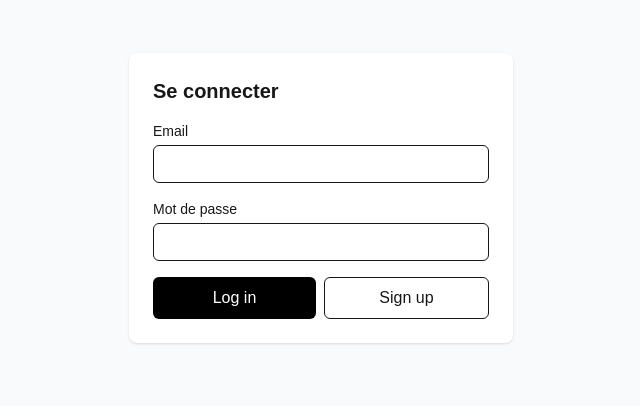
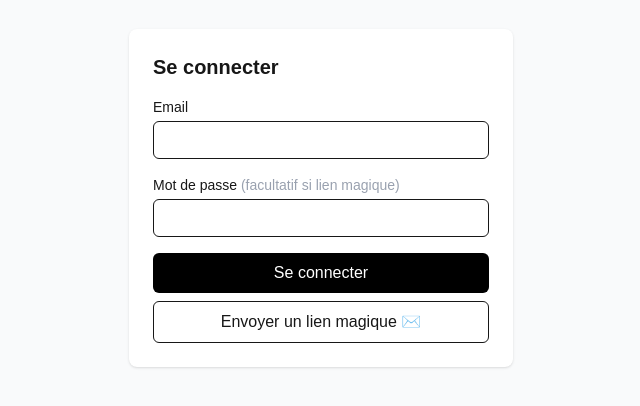
Before and after one commit to loona-riviere/mycellar, a Next.js app: page /login in a window 1280 px wide. Shown: the part 202-608 px from the top of the page, without its empty margins (319-959 px from the left). Built offline with nearby package versions, Linux system fonts and the light colour scheme; no server answers.

Commit message:
feat: update login and logout behavior

```diff
--- /dev/null
+++ b/src/app/auth/callback/route.ts
@@ -0,0 +1,15 @@
+// src/app/auth/callback/route.ts
+import { NextResponse } from 'next/server'
+import { createClient } from '@/utils/supabase/server'
+
+export async function GET(request: Request) {
+    const requestUrl = new URL(request.url)
+    const code = requestUrl.searchParams.get('code')
+
+    if (code) {
+        const supabase = await createClient()
+        await supabase.auth.exchangeCodeForSession(code)
+    }
+
+    return NextResponse.redirect(new URL('/bottles', request.url))
+}
--- /dev/null
+++ b/src/app/check-email/page.tsx
@@ -0,0 +1,7 @@
+export default function CheckEmailPage() {
+    return (
+        <main className="flex min-h-screen items-center justify-center">
+            <p className="text-lg">📩 Un lien de connexion t’a été envoyé. Ouvre ton email pour continuer.</p>
+        </main>
+    )
+}
--- a/src/app/layout.tsx
+++ b/src/app/layout.tsx
@@ -1,6 +1,10 @@
+// app/layout.tsx
 import type { Metadata } from "next";
 import { Geist, Geist_Mono } from "next/font/google";
 import "./globals.css";
+import { logout } from "@/app/logout/actions";
+import { LogOut } from "lucide-react";
+import { createClient } from "@/utils/supabase/server";
 
 const geistSans = Geist({
     variable: "--font-geist-sans",
@@ -17,17 +21,37 @@ export const metadata: Metadata = {
     description: "By Loona & Julien",
 };
 
-export default function RootLayout({
+export default async function RootLayout({
                                              children,
                                          }: Readonly<{
     children: React.ReactNode;
 }>) {
+    const supabase = await createClient();
+    const {
+        data: { session },
+    } = await supabase.auth.getSession();
+
     return (
         <html lang="fr">
         <body
             className={`${geistSans.variable} ${geistMono.variable} antialiased`}
         >
-        {children}
+        {session && (
+            <header className="flex items-center justify-between border-b px-6 py-3 bg-white shadow-sm">
+                <h1 className="text-lg font-semibold">🍷 My Wine Cellar</h1>
+                <form action={logout}>
+                    <button
+                        type="submit"
+                        className="flex items-center gap-1 text-sm text-gray-600 hover:text-black"
+                        title="Se déconnecter"
+                    >
+                        <LogOut className="h-4 w-4" />
+                        <span>Logout</span>
+                    </button>
+                </form>
+            </header>
+        )}
+        <main>{children}</main>
         </body>
         </html>
     );
--- a/src/app/login/actions.ts
+++ b/src/app/login/actions.ts
@@ -1,22 +1,18 @@
 'use server'
 
+import { redirect } from 'next/navigation'
 import { revalidatePath } from 'next/cache'
-import { redirect } from 'next/navigation'
-
 import { createClient } from '@/utils/supabase/server'
 
 export async function login(formData: FormData) {
     const supabase = await createClient()
 
-    // type-casting here for convenience
-    // in practice, you should validate your inputs
     const data = {
         email: formData.get('email') as string,
         password: formData.get('password') as string,
     }
 
     const { error } = await supabase.auth.signInWithPassword(data)
-
     if (error) {
         redirect('/error')
     }
@@ -25,22 +21,21 @@ export async function login(formData: FormData) {
     redirect('/bottles')
 }
 
-export async function signup(formData: FormData) {
+export async function signInWithMagicLink(formData: FormData) {
     const supabase = await createClient()
+    const email = formData.get('email') as string
 
-    // type-casting here for convenience
-    // in practice, you should validate your inputs
-    const data = {
-        email: formData.get('email') as string,
-        password: formData.get('password') as string,
-    }
-
-    const { error } = await supabase.auth.signUp(data)
+    const { error } = await supabase.auth.signInWithOtp({
+        email,
+        options: {
+            shouldCreateUser: false,
+            emailRedirectTo: `${process.env.NEXT_PUBLIC_SITE_URL}/auth/callback`,
+        },
+    })
 
     if (error) {
         redirect('/error')
     }
 
-    revalidatePath('/', 'layout')
-    redirect('/')
+    redirect('/check-email')
 }
--- a/src/app/login/page.tsx
+++ b/src/app/login/page.tsx
@@ -1,6 +1,17 @@
-import { login, signup } from './actions'
+import { login, signInWithMagicLink } from './actions'
+import { createClient } from '@/utils/supabase/server';
+import { redirect } from 'next/navigation';
 
-export default function LoginPage() {
+export default async function LoginPage() {
+
+    const supabase = await createClient();
+    const {
+        data: { session },
+    } = await supabase.auth.getSession();
+
+    if (session) {
+        redirect("/bottles");
+    }
     return (
         <main className="flex min-h-screen items-center justify-center bg-gray-50">
             <form className="w-full max-w-sm space-y-4 rounded-lg bg-white p-6 shadow">
@@ -18,28 +29,31 @@ export default function LoginPage() {
                 </div>
 
                 <div>
-                    <label htmlFor="password" className="block text-sm font-medium">Mot de passe</label>
+                    <label htmlFor="password" className="block text-sm font-medium">
+                        Mot de passe <span className="text-gray-400">(facultatif si lien magique)</span>
+                    </label>
                     <input
                         id="password"
                         name="password"
                         type="password"
-                        required
                         className="mt-1 w-full rounded-md border px-3 py-2 text-sm"
                     />
                 </div>
 
-                <div className="flex gap-2">
+                <div className="flex flex-col gap-2">
                     <button
                         formAction={login}
-                        className="flex-1 rounded-md bg-black px-4 py-2 text-white"
+                        className="w-full rounded-md bg-black px-4 py-2 text-white"
                     >
-                        Log in
+                        Se connecter
                     </button>
+
                     <button
-                        formAction={signup}
-                        className="flex-1 rounded-md border px-4 py-2"
+                        formAction={signInWithMagicLink}
+                        className="w-full rounded-md border px-4 py-2"
+                        title="Recevoir un lien de connexion par email"
                     >
-                        Sign up
+                        Envoyer un lien magique ✉️
                     </button>
                 </div>
             </form>
--- /dev/null
+++ b/src/app/logout/actions.ts
@@ -0,0 +1,10 @@
+'use server'
+
+import { redirect } from 'next/navigation'
+import { createClient } from '@/utils/supabase/server'
+
+export async function logout() {
+    const supabase = await createClient()
+    await supabase.auth.signOut()
+    redirect('/login')
+}
--- /dev/null
+++ b/src/app/logout/page.tsx
@@ -0,0 +1,15 @@
+import { logout } from './actions'
+
+export default function LogoutPage() {
+    return (
+        <main className="flex min-h-screen items-center justify-center">
+            <form action={logout}>
+                <button
+                    className="rounded-md bg-red-600 px-4 py-2 text-white hover:bg-red-700"
+                >
+                    Se déconnecter
+                </button>
+            </form>
+        </main>
+    )
+}
--- a/src/utils/supabase/middleware.ts
+++ b/src/utils/supabase/middleware.ts
@@ -40,6 +40,7 @@ export async function updateSession(request: NextRequest) {
     if (
         !user &&
         !request.nextUrl.pathname.startsWith('/login') &&
+        !request.nextUrl.pathname.startsWith('/check-email') &&
         !request.nextUrl.pathname.startsWith('/auth') &&
         !request.nextUrl.pathname.startsWith('/error')
     ) {
```
Lines whose indentation alone changed are shown as unchanged.
